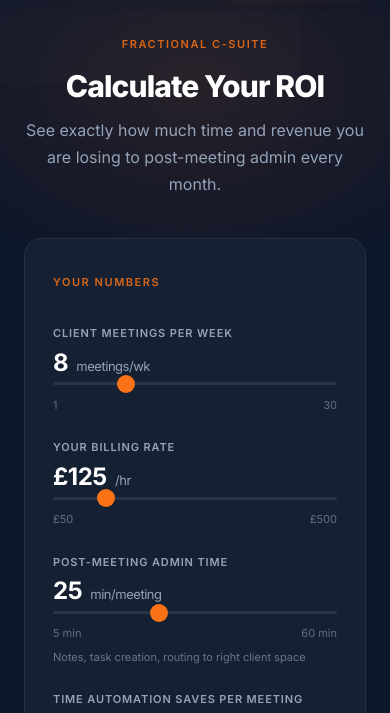
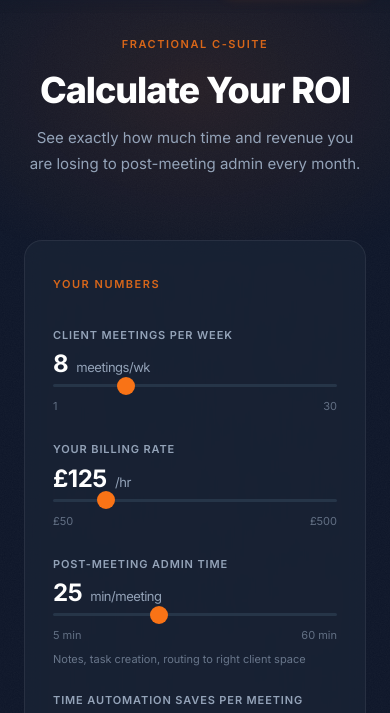
Before and after one commit to ahmadceesay-web/RicochetAI-Site, a website: page roi.html in a window 390 px wide. Shown: the part 67-780 px from the top of the page. Drawn offline with Linux system fonts and the light colour scheme.

Commit message:
Enhance responsiveness and layout in roi.html

```diff
--- a/roi.html
+++ b/roi.html
@@ -39,6 +39,8 @@
     #grain {
       position: fixed;
       inset: 0;
+      width: 100vw;
+      height: 100vh;
       z-index: 1;
       pointer-events: none;
       opacity: 0.038;
@@ -468,11 +470,26 @@
     @media (max-width: 768px) {
       .inputs-grid     { grid-template-columns: 1fr; }
       .results-section { grid-template-columns: 1fr; }
+      .hero h1 {
+        font-size: clamp(2.25rem, 9vw, 3rem) !important;
+        line-height: 1.15 !important;
+      }
+      #site-nav {
+        display: flex;
+        justify-content: space-between;
+        padding: 1rem 1.25rem;
+      }
+      .hero {
+        padding-top: 6rem !important;
+        padding-bottom: 4rem !important;
+        min-height: auto !important;
+      }
+      .hero p {
+        font-size: 0.9375rem !important;
+      }
     }
 
     @media (max-width: 540px) {
-      #site-nav        { padding: 1rem 1.25rem; }
-      .hero            { padding: 6rem 1.25rem 2.5rem; }
       .cta-section     { padding: 3.5rem 1.25rem 3rem; }
       .site-footer-inner { flex-direction: column; align-items: center; text-align: center; }
       .footer-right    { align-items: center; }
@@ -484,7 +501,7 @@
   <!-- Grain texture (matches index.html) -->
   <svg id="grain" xmlns="http://www.w3.org/2000/svg" aria-hidden="true">
     <filter id="fn"><feTurbulence type="fractalNoise" baseFrequency="0.88" numOctaves="4" stitchTiles="stitch"/><feColorMatrix type="saturate" values="0"/></filter>
-    <rect width="100%" height="100%" filter="url(#fn)"/>
+    <rect width="100%" height="100%" filter="url(#fn)" fill="transparent"/>
   </svg>
 
   <!-- Nav (matches index.html) -->
```
